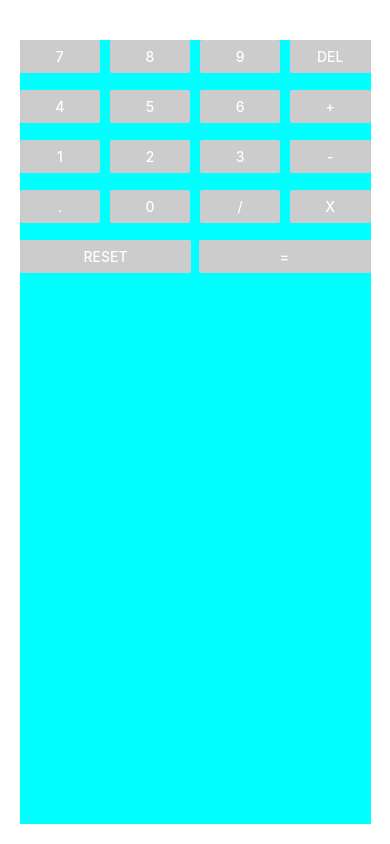
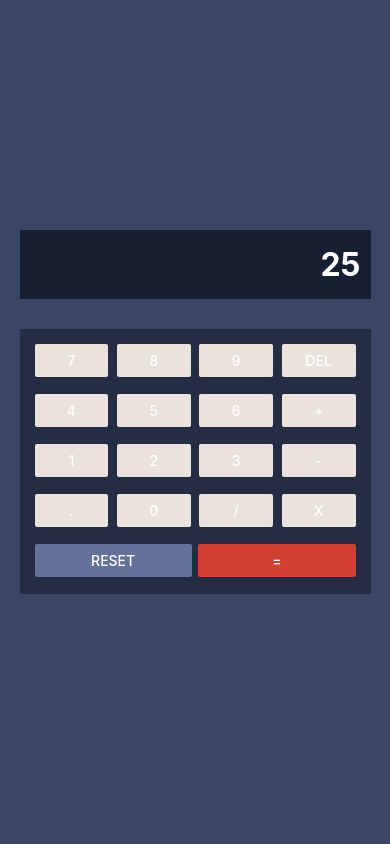
Before and after one commit to rafael-the-dev/react-native-calculator, a React Native app: screen / in a window 390 px wide. Built offline with nearby package versions, Linux system fonts and the light colour scheme.

Commit message:
add color to components

```diff
--- a/App.js
+++ b/App.js
@@ -1,37 +1,21 @@
+import { useMemo, useState } from "react"
 import { StyleSheet, Text, View } from 'react-native';
 
-import Button from './components/button';
+import Content from './components/buttons-container';
 
 const App = () => {
+    const [ text, setText ] = useState("25");
+    const [ result, setResult ] = useState(0);
+    const content = useMemo(() => <Content />, []);
+
+    //const add
+
     return (
         <View style={styles.container}>
             <View style={styles.header}>
-
+                <Text style={styles.text}>{ text }</Text>
             </View>
-            <View style={styles.content}>
-                <View style={styles.buttonsContainer}>
-                    <Button label="7" />
-                    <Button label="8" />
-                    <Button label="9" />
-                    <Button label="del" />
-                    <Button label="4" />
-                    <Button label="5" />
-                    <Button label="6" />
-                    <Button label="+" />
-                    <Button label="1" />
-                    <Button label="2" />
-                    <Button label="3" />
-                    <Button label="-" />
-                    <Button label="." />
-                    <Button label="0" />
-                    <Button label="/" />
-                    <Button label="x" />
-                </View>
-                <View style={styles.secondaryButtons}>
-                    <Button label="Reset" style={styles.button} />
-                    <Button label="=" style={styles.button} />
-                </View>
-            </View>
+            { content }
         </View>
     );
 }
@@ -39,32 +23,21 @@ const App = () => {
 const styles = StyleSheet.create({
     container: {
         flex: 1,
-        backgroundColor: '#fff',
-        alignItems: 'center',
+        backgroundColor: '#3A4663',
         justifyContent: 'center',
         paddingHorizontal: "5%",
         paddingBottom: 20
     },
     header: {
-        backgroundColor: "red",
-        paddingVertical: 20
+        backgroundColor: "#181F33",
+        paddingHorizontal: 10,
+        paddingVertical: 15
     },
-    content: {
-        backgroundColor: "cyan",
-        flexGrow: 1
-    },
-    buttonsContainer: {
-        alignItems: "flex-start",
-        flexDirection: "row",
-        flexWrap: "wrap",
-        justifyContent: "space-between"
-    },
-    secondaryButtons: {
-        flexDirection: "row",
-        justifyContent: "space-between"
-    },
-    button: {
-        width: "49%"
+    text: {
+        color: "#FFF",
+        fontSize: "2rem",
+        fontWeight: "bold",
+        textAlign: "right"
     }
 });
 
--- a/components/button/index.jsx
+++ b/components/button/index.jsx
@@ -4,7 +4,7 @@ import { Button, StyleSheet, View } from "react-native"
 const ButtonContainer = ({ color, label, onPress, style }) => (
     <View style={[ styles.container, style ]}>
         <Button
-            color={color ? color : "#CCC" }
+            color={color ? color : "#EAE3DC" }
             onPress={onPress}
             title={label}
         />
@@ -13,6 +13,7 @@ const ButtonContainer = ({ color, label, onPress, style }) => (
 
 const styles = StyleSheet.create({
     container: {
+        color: "#000",
         height: 50,
         width: "23%"
     }
--- /dev/null
+++ b/components/buttons-container/index.jsx
@@ -0,0 +1,54 @@
+import { StyleSheet, View } from "react-native"
+
+import Button from "../button"
+
+const ButtonsContainer = () => (
+    <View style={styles.content}>
+        <View style={styles.buttonsContainer}>
+            <Button label="7" />
+            <Button label="8" />
+            <Button label="9" />
+            <Button label="del" />
+            <Button label="4" />
+            <Button label="5" />
+            <Button label="6" />
+            <Button label="+" />
+            <Button label="1" />
+            <Button label="2" />
+            <Button label="3" />
+            <Button label="-" />
+            <Button label="." />
+            <Button label="0" />
+            <Button label="/" />
+            <Button label="x" />
+        </View>
+        <View style={styles.secondaryButtons}>
+            <Button color="#647198" label="Reset" style={styles.button} />
+            <Button color="#D03F2F" label="=" style={styles.button} />
+        </View>
+    </View>
+);
+
+const styles = StyleSheet.create({
+    content: {
+        backgroundColor: "#242D44",
+        marginTop: 30,
+        padding: 15,
+        paddingBottom: 0
+    },
+    buttonsContainer: {
+        alignItems: "flex-start",
+        flexDirection: "row",
+        flexWrap: "wrap",
+        justifyContent: "space-between"
+    },
+    secondaryButtons: {
+        flexDirection: "row",
+        justifyContent: "space-between"
+    },
+    button: {
+        width: "49%"
+    }
+});
+
+export default ButtonsContainer;
```
